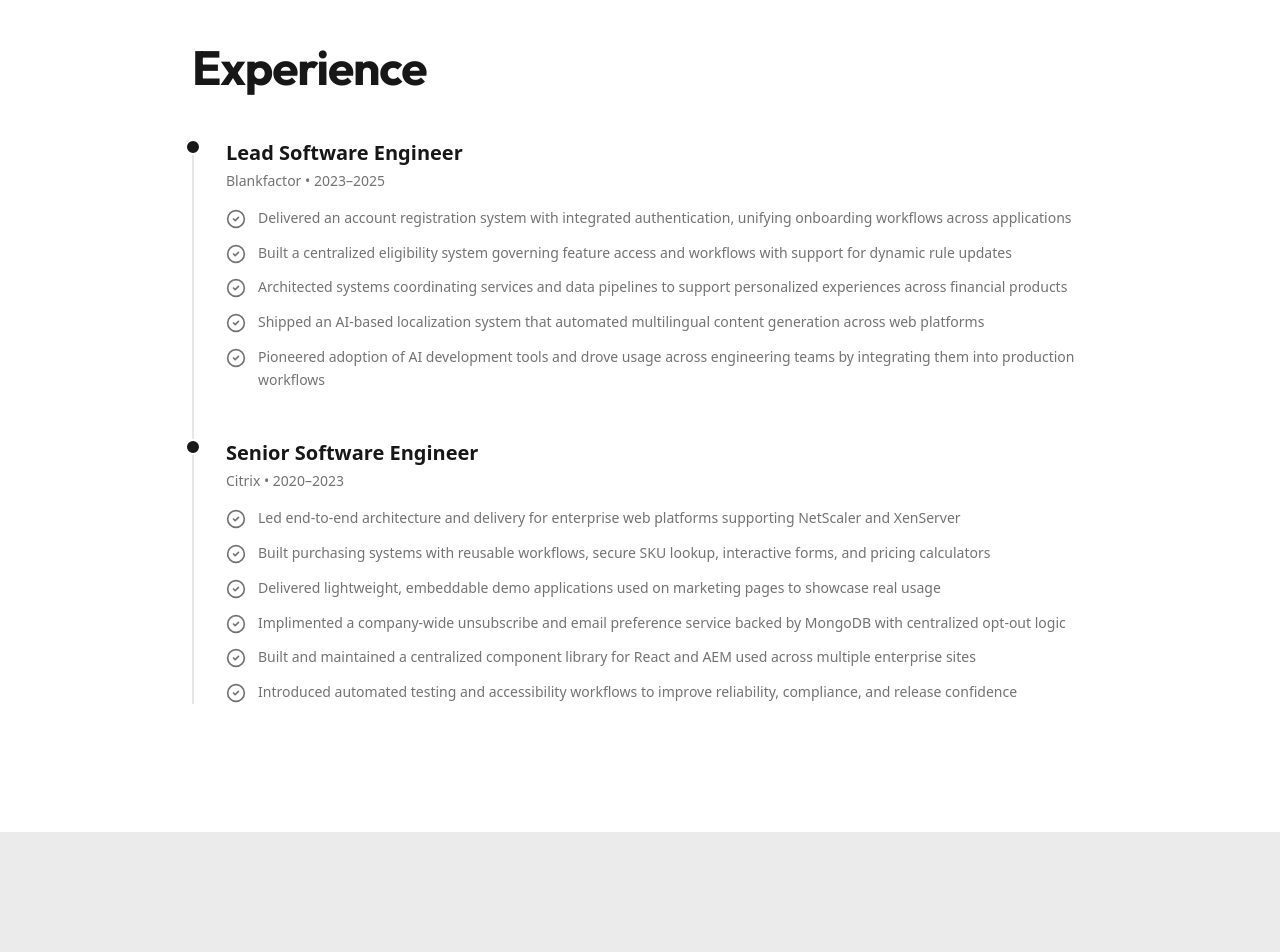
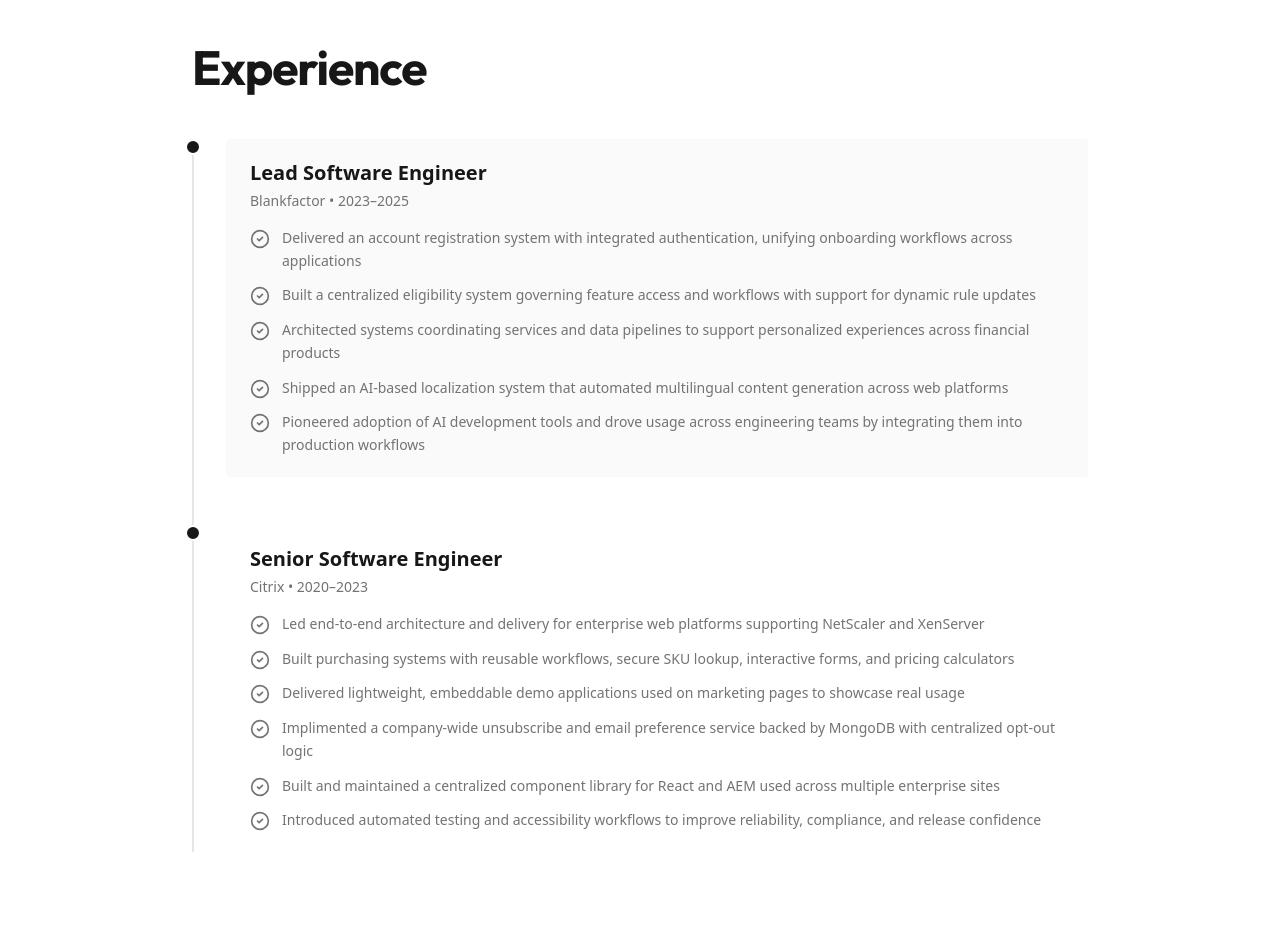
Before and after one commit to TylerOlli/TylerOlli.dev, a Next.js app: page / in a window 1280 px wide. Shown: the part 5540-6492 px from the top of the page. Built offline with nearby package versions, Linux system fonts and the light colour scheme.

Commit message:
Refactored experience sections with improved layout and added background styling

```diff
--- a/app/page.tsx
+++ b/app/page.tsx
@@ -607,6 +607,7 @@ export default function Home() {
                   className="relative"
                 >
                   <div className="absolute -left-[41px] top-0 w-4 h-4 rounded-full bg-foreground border-2 border-background" />
+                  <div className="bg-neutral-50 rounded px-6 py-5">
                     <div className="mb-4">
                       <h3 className="text-xl font-bold mb-1">Lead Software Engineer</h3>
                       <p className="text-sm text-muted-foreground font-medium">Blankfactor • 2023–2025</p>
@@ -633,6 +634,7 @@ export default function Home() {
                         <span className="leading-relaxed">Pioneered adoption of AI development tools and drove usage across engineering teams by integrating them into production workflows</span>
                       </li>
                     </ul>
+                  </div>
                 </motion.div>
 
                 {/* Citrix - Senior Software Engineer */}
@@ -644,6 +646,7 @@ export default function Home() {
                   className="relative"
                 >
                   <div className="absolute -left-[41px] top-0 w-4 h-4 rounded-full bg-foreground border-2 border-background" />
+                  <div className="rounded px-6 py-5">
                     <div className="mb-4">
                       <h3 className="text-xl font-bold mb-1">Senior Software Engineer</h3>
                       <p className="text-sm text-muted-foreground font-medium">Citrix • 2020–2023</p>
@@ -674,6 +677,7 @@ export default function Home() {
                         <span className="leading-relaxed">Introduced automated testing and accessibility workflows to improve reliability, compliance, and release confidence</span>
                       </li>
                     </ul>
+                  </div>
                 </motion.div>
               </div>
             </div>
```
Lines whose indentation alone changed are shown as unchanged.
